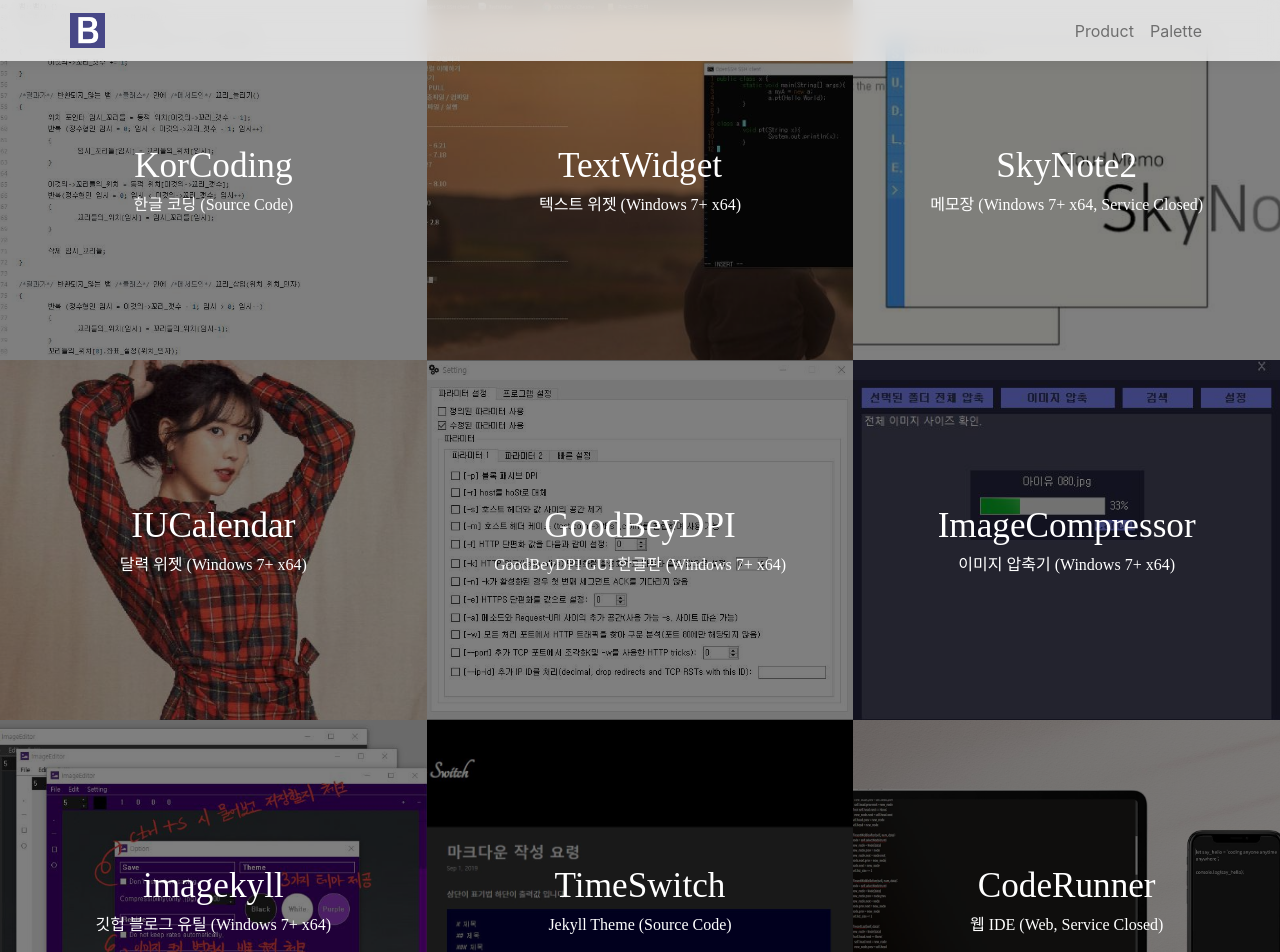
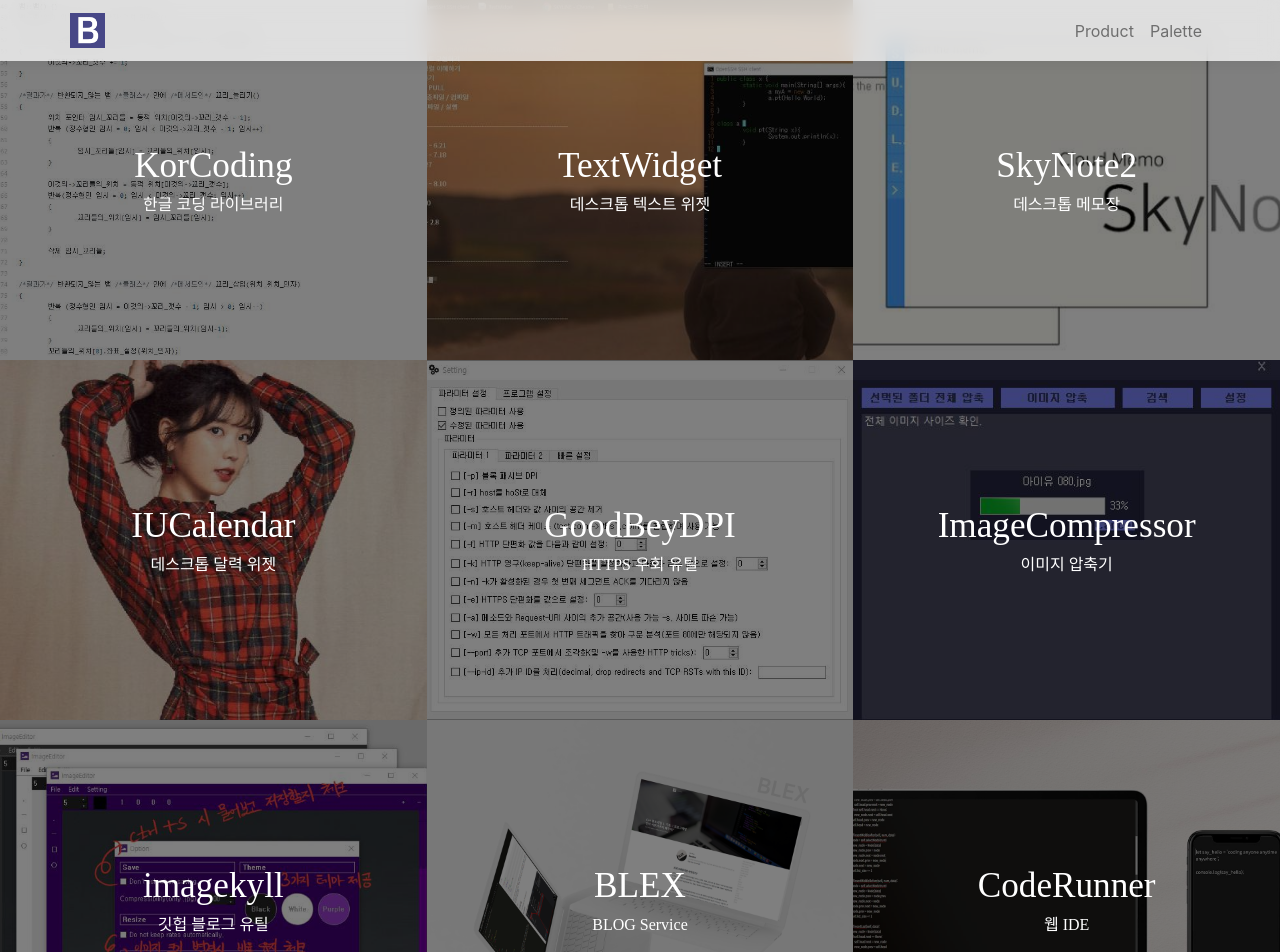
Before and after one commit to baealex/portfolio, a React (Create React App) app: page /product in a window 1280 px wide. Shown: the top 952 px of the page. Built offline with nearby package versions, Linux system fonts and the light colour scheme; a web font is replaced by a local one.

Commit message:
[style] change product link

```diff
--- a/src/pages/Products/index.js
+++ b/src/pages/Products/index.js
@@ -22,69 +22,69 @@ function Products() {
     const prodList = [
         {
             image: require('./resource/kc.jpg'),
-            href: 'https://github.com/baealex/KorCoding',
+            href: 'https://blex.me/thread/toy-project/@baealex/1587745568559381',
             title: 'KorCoding',
-            subtitle: '한글 코딩 (Source Code)',
+            subtitle: '한글 코딩 라이브러리',
         },
         {
             image: require('./resource/txwg.jpg'),
-            href: 'https://www.dropbox.com/sh/g10z7q7ecs8fab9/AAADWShDyU6-PBkb2bGZc9t8a?dl=1',
+            href: 'https://blex.me/thread/toy-project/@baealex/1587745694962248',
             title: 'TextWidget',
-            subtitle: '텍스트 위젯 (Windows 7+ x64)',
+            subtitle: '데스크톱 텍스트 위젯',
         },
         {
             image: require('./resource/sk2.jpg'),
-            href: 'https://www.dropbox.com/sh/t5f4y8v8lvmdsez/AAC9pKrbXGZOatorYsRxyBDGa?dl=1',
+            href: 'https://blex.me/thread/toy-project/@baealex/1587745659312288',
             title: 'SkyNote2',
-            subtitle: '메모장 (Windows 7+ x64, Service Closed)',
+            subtitle: '데스크톱 메모장',
         },
         {
             image: require('./resource/iuc.jpg'),
-            href: 'https://www.dropbox.com/sh/acxa647t1bazap6/AAAv0A-GPzLyeaotKFCuM7tHa?dl=1',
+            href: 'https://blex.me/thread/toy-project/@baealex/1587745641464083',
             title: 'IUCalendar',
-            subtitle: '달력 위젯 (Windows 7+ x64)',
+            subtitle: '데스크톱 달력 위젯',
         },
         {
             image: require('./resource/gbgk.jpg'),
-            href: 'https://www.dropbox.com/sh/kp2odl9wgcbqo7s/AABYZfqsHGr9wlqXim22CLHCa?dl=1',
+            href: 'https://blex.me/thread/toy-project/@baealex/1587745825743059',
             title: 'GoodBeyDPI',
-            subtitle: 'GoodBeyDPI GUI 한글판 (Windows 7+ x64)',
+            subtitle: 'HTTPS 우회 유틸',
         },
         {
             image: require('./resource/ic.jpg'),
-            href: 'https://www.dropbox.com/sh/th9esdez9pur56c/AADE2fl9HGf66kFNbORLxZp7a?dl=1',
+            href: 'https://blex.me/thread/toy-project/@baealex/1587745807018234',
             title: 'ImageCompressor',
-            subtitle: '이미지 압축기 (Windows 7+ x64)',
+            subtitle: '이미지 압축기',
         },
         {
             image: require('./resource/imjk.jpg'),
-            href: 'https://www.dropbox.com/sh/9ohue147wg19bfe/AACUQhTCeULfkpNuYi0hOBSda?dl=1',
+            href: 'https://blex.me/thread/toy-project/@baealex/1587745780641048',
             title: 'imagekyll',
-            subtitle: '깃헙 블로그 유틸 (Windows 7+ x64)',
+            subtitle: '깃헙 블로그 유틸',
         },
         {
-            image: require('./resource/tsjt.jpg'),
-            href: 'https://github.com/baealex/time-switch-jekyll-theme',
-            title: 'TimeSwitch',
-            subtitle: 'Jekyll Theme (Source Code)',
+            image: require('../Index/components/Product/resource/blex.png'),
+            href: 'https://blex.me/thread/toy-project/@baealex/1587745834405163',
+            title: 'BLEX',
+            subtitle: 'BLOG Service',
         },
         {
             image: require('./resource/cr.jpg'),
-            href: 'https://coderunner.baejino.com',
+            href: 'https://blex.me/thread/toy-project/@baealex/1587745834405163',
             title: 'CodeRunner',
-            subtitle: '웹 IDE (Web, Service Closed)',
+            subtitle: '웹 IDE',
         },
         {
             image: require('./resource/kwc.jpg'),
-            href: 'https://github.com/baealex/SkyChat',
+            href: 'https://blex.me/thread/toy-project/@baealex/1587745841260191',
             title: 'SkyChat',
-            subtitle: 'Kakao Style Real-Time Chat (Source Code)',
+            subtitle: 'Kakao Style Real-Time Chat',
         },
         {
             image: require('./resource/snsnc.jpg'),
-            href: 'https://snsnc.baejino.com',
+            href: 'https://blex.me/thread/toy-project/@baealex/1587746004698740',
             title: 'SNSNC',
-            subtitle: '소셜 닉네임 유효성 조회 (Web)',
+            subtitle: '소셜 닉네임 유효성 조회',
         },
     ]
     const box = prodList.map((prod, idx) =>
```
